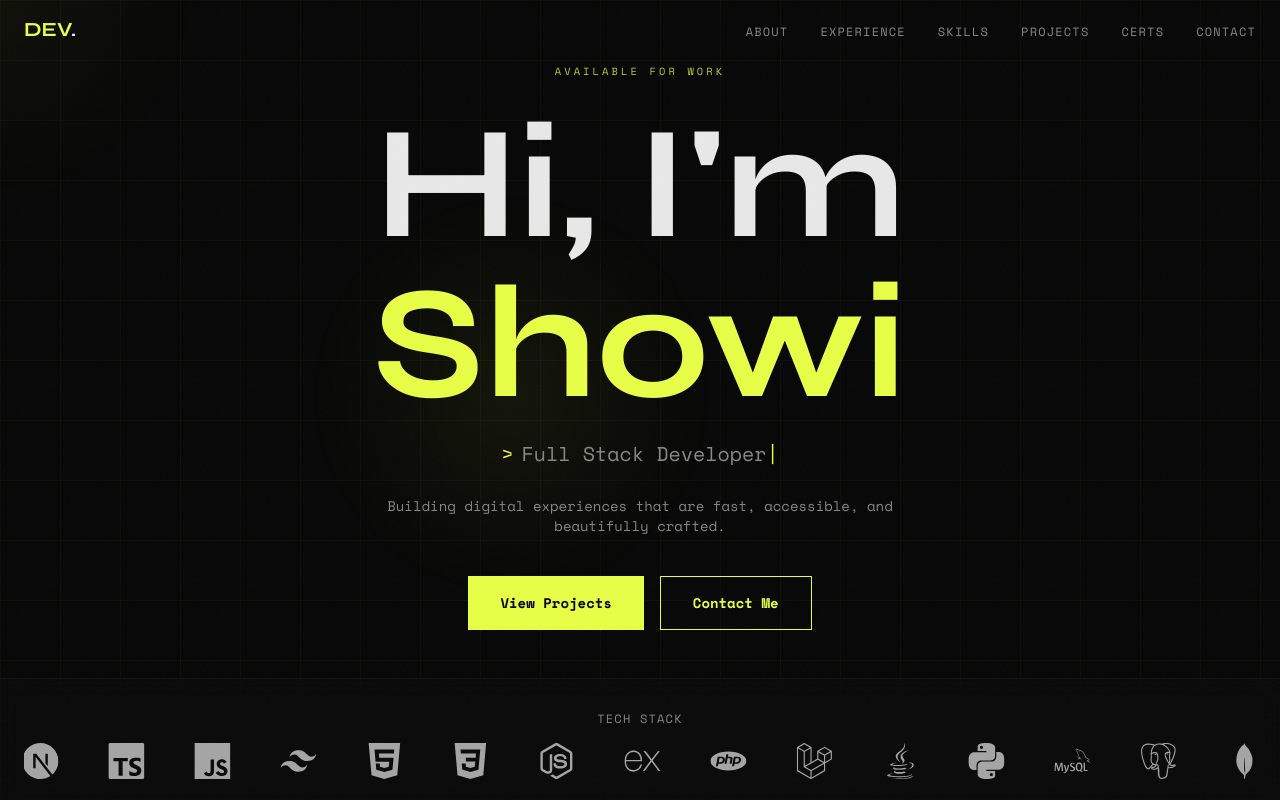
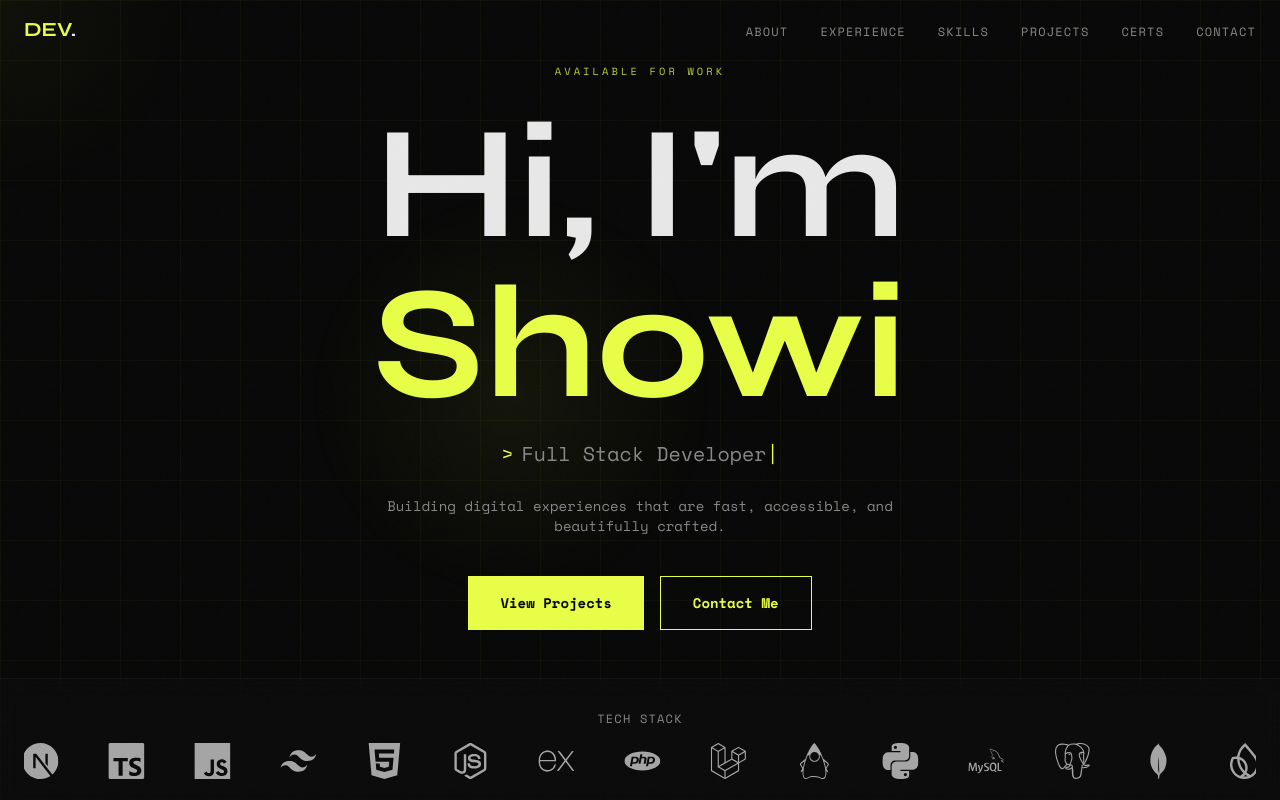
Before and after one commit to ahmadshowi/porto-showi, a Next.js app: page / in a window 1280 px wide. Shown: the top 800 px of the page. Built offline with nearby package versions, Linux system fonts and the light colour scheme.

Commit message:
ganti jdk dan css

```diff
--- a/components/Hero.tsx
+++ b/components/Hero.tsx
@@ -11,16 +11,15 @@ import {
   SiJavascript,
   SiTailwindcss,
   SiHtml5,
-  SiCss3,
   SiPhp,
   SiLaravel,
   SiMysql,
   SiPostgresql,
   SiMongodb,
   SiFirebase,
-  SiNodeDotJs,
+  SiNodedotjs,
   SiExpress,
-  SiJava,
+  SiOpenjdk,
   SiPython,
   SiDocker,
   SiGit,
@@ -44,14 +43,13 @@ const techLogos = [
   { node: <SiJavascript />, title: 'JavaScript', href: 'https://developer.mozilla.org/en-US/docs/Web/JavaScript' },
   { node: <SiTailwindcss />, title: 'Tailwind CSS', href: 'https://tailwindcss.com' },
   { node: <SiHtml5 />, title: 'HTML5', href: 'https://developer.mozilla.org/en-US/docs/Web/HTML' },
-  { node: <SiCss3 />, title: 'CSS3', href: 'https://developer.mozilla.org/en-US/docs/Web/CSS' },
 
   // Backend
-  { node: <SiNodeDotJs />, title: 'Node.js', href: 'https://nodejs.org' },
+  { node: <SiNodedotjs />, title: 'Node.js', href: 'https://nodejs.org' },
   { node: <SiExpress />, title: 'Express.js', href: 'https://expressjs.com' },
   { node: <SiPhp />, title: 'PHP', href: 'https://www.php.net' },
   { node: <SiLaravel />, title: 'Laravel', href: 'https://laravel.com' },
-  { node: <SiJava />, title: 'Java', href: 'https://www.java.com' },
+  { node: <SiOpenjdk />, title: 'Java', href: 'https://www.java.com' },
   { node: <SiPython />, title: 'Python', href: 'https://www.python.org' },
 
   // Database
```
